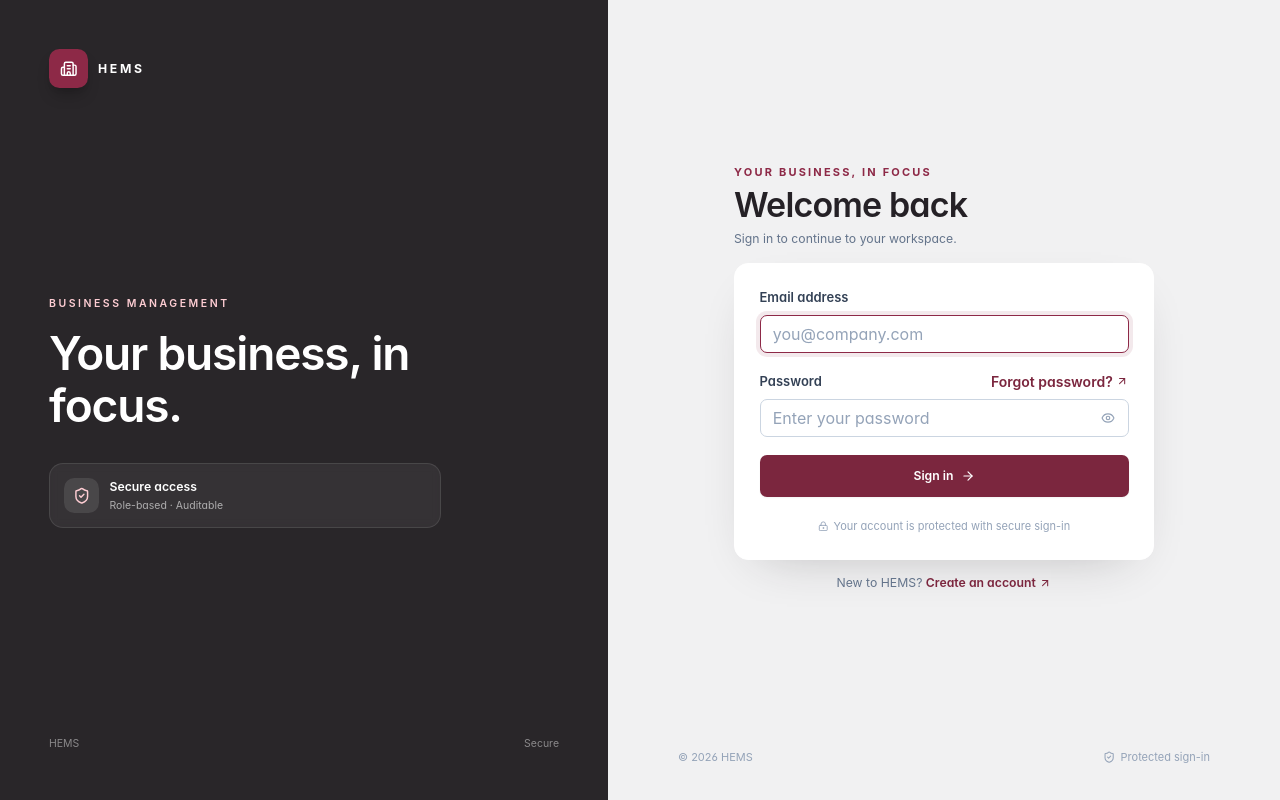
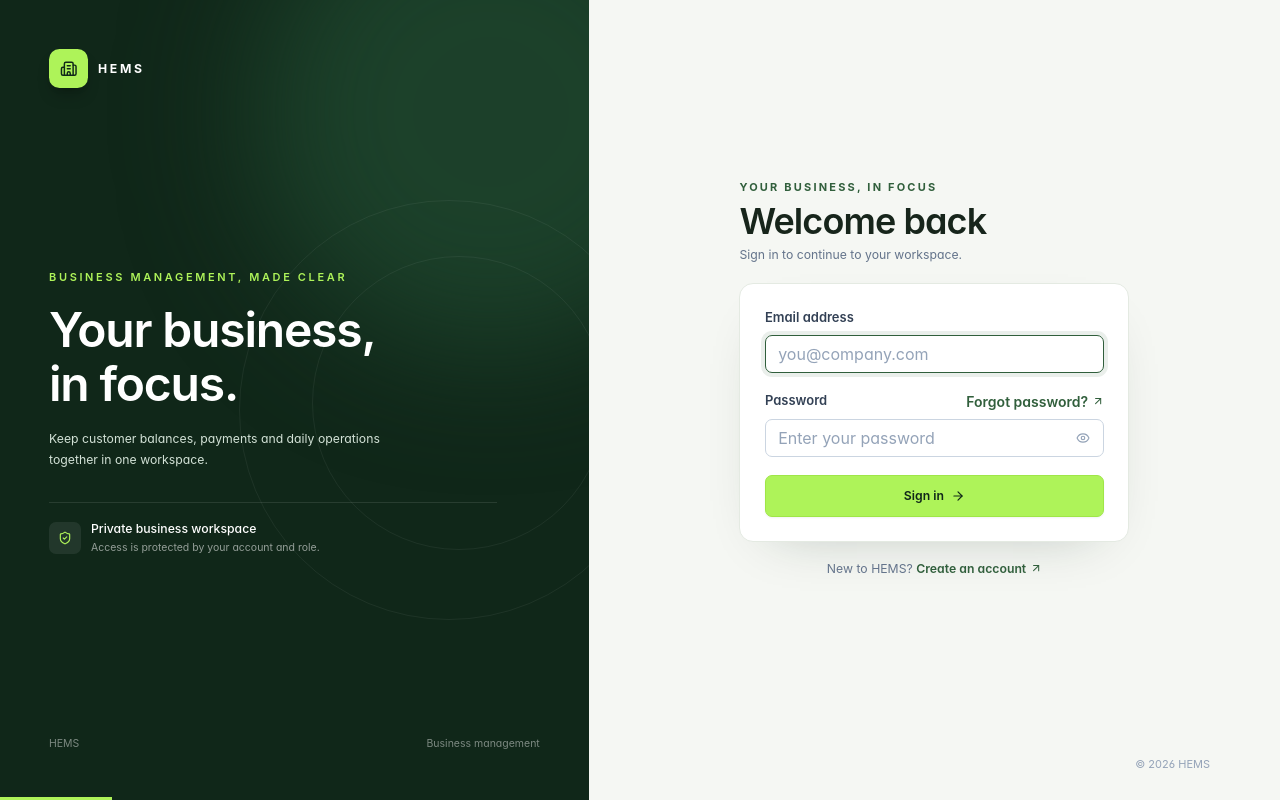
Before and after one commit to Sozi-source/hems, a Next.js app: page /login in a window 1280 px wide. Built offline with nearby package versions, Linux system fonts and the light colour scheme; no server answers; the database is empty.

Commit message:
chore: update project

```diff
--- a/src/app/(auth)/login/page.tsx
+++ b/src/app/(auth)/login/page.tsx
@@ -2,7 +2,7 @@
 
 import { useEffect, useState, type FormEvent } from 'react';
 import { useRouter } from 'next/navigation';
-import { ArrowRight, LockKeyhole } from 'lucide-react';
+import { ArrowRight } from 'lucide-react';
 import { AuthError, AuthInput } from '@/components/auth/auth-form';
 import { AuthLink, AuthShell } from '@/components/auth/auth-shell';
 import { createClient } from '@/lib/supabase/client';
@@ -34,18 +34,51 @@ export default function LoginPage() {
     } catch (err) { setError(err instanceof Error ? err.message : 'Could not sign in.'); setLoading(false); }
   }
 
-  return <AuthShell eyebrow="YOUR BUSINESS, IN FOCUS" title="Welcome back" description="Sign in to continue to your workspace." compact footer={<>New to HEMS? <AuthLink href="/signup">Create an account</AuthLink></>}>
-    <form onSubmit={handleSubmit} className="space-y-5 rounded-2xl border border-white bg-white p-5 shadow-[0_18px_50px_-28px_rgba(41,38,41,0.32)] sm:p-7">
-      {error && <AuthError>{error}</AuthError>}
-      <AuthInput id="email" label="Email address" type="email" autoComplete="email" placeholder="you@company.com" value={email} onChange={e => setEmail(e.target.value)} required autoFocus />
-      <div className="space-y-2">
-        <div className="flex items-center justify-between gap-2"><label htmlFor="password" className="text-[13px] font-semibold text-slate-700">Password</label><AuthLink href="/forgot-password">Forgot password?</AuthLink></div>
-        <AuthInput id="password" label="" type="password" autoComplete="current-password" placeholder="Enter your password" value={password} onChange={e => setPassword(e.target.value)} required />
-      </div>
-      <button type="submit" disabled={loading} className="inline-flex h-12 w-full items-center justify-center gap-2 rounded-lg bg-[#7b263e] px-5 text-sm font-semibold text-white shadow-sm transition hover:bg-[#692035] focus:outline-none focus:ring-4 focus:ring-[#8d2947]/20 disabled:cursor-wait disabled:opacity-65">
-        {loading ? <span className="h-4 w-4 animate-spin rounded-full border-2 border-white/40 border-t-white" /> : <>Sign in <ArrowRight className="h-4 w-4" /></>}
-      </button>
-      <p className="flex items-center justify-center gap-1.5 pt-1 text-[11px] text-slate-400"><LockKeyhole className="h-3 w-3" />Your account is protected with secure sign-in</p>
-    </form>
-  </AuthShell>;
+  return (
+    <AuthShell
+      eyebrow="YOUR BUSINESS, IN FOCUS"
+      title="Welcome back"
+      description="Sign in to continue to your workspace."
+      compact
+      footer={<>New to HEMS? <AuthLink href="/signup">Create an account</AuthLink></>}
+    >
+      <form onSubmit={handleSubmit} className="space-y-5 rounded-2xl border border-[#E4EAE2] bg-white p-5 shadow-[0_20px_55px_-34px_rgba(16,39,25,0.3)] sm:p-7">
+        {error && <AuthError>{error}</AuthError>}
+        <AuthInput
+          id="email"
+          label="Email address"
+          type="email"
+          autoComplete="email"
+          placeholder="you@company.com"
+          value={email}
+          onChange={(e) => setEmail(e.target.value)}
+          required
+          autoFocus
+        />
+        <div className="space-y-2">
+          <div className="flex items-center justify-between gap-2">
+            <label htmlFor="password" className="text-[13px] font-semibold text-slate-700">Password</label>
+            <AuthLink href="/forgot-password">Forgot password?</AuthLink>
+          </div>
+          <AuthInput
+            id="password"
+            label=""
+            type="password"
+            autoComplete="current-password"
+            placeholder="Enter your password"
+            value={password}
+            onChange={(e) => setPassword(e.target.value)}
+            required
+          />
+        </div>
+        <button
+          type="submit"
+          disabled={loading}
+          className="inline-flex h-12 w-full items-center justify-center gap-2 rounded-lg border border-[#9FE648] bg-[#AEF359] px-5 text-sm font-semibold text-[#102719] shadow-sm transition hover:bg-[#9FE648] focus:outline-none focus:ring-4 focus:ring-[#8DDBA0]/25 disabled:cursor-wait disabled:opacity-65"
+        >
+          {loading ? <span className="h-4 w-4 animate-spin rounded-full border-2 border-[#102719]/25 border-t-[#102719]" /> : <>Sign in <ArrowRight className="h-4 w-4" /></>}
+        </button>
+      </form>
+    </AuthShell>
+  );
 }
--- a/src/components/auth/auth-form.tsx
+++ b/src/components/auth/auth-form.tsx
@@ -18,7 +18,7 @@ export function AuthInput({
         <input
           id={id}
           type={isPassword && visible ? 'text' : type}
-          className="h-11 w-full rounded-lg border border-slate-300 bg-white px-3.5 text-sm text-slate-900 outline-none transition placeholder:text-slate-400 hover:border-slate-400 focus:border-[#8d2947] focus:ring-4 focus:ring-[#8d2947]/10 disabled:bg-slate-50"
+          className="h-11 w-full rounded-lg border border-slate-300 bg-white px-3.5 text-sm text-slate-900 outline-none transition placeholder:text-slate-400 hover:border-slate-400 focus:border-[#315F3C] focus:ring-4 focus:ring-[#315F3C]/10 disabled:bg-slate-50"
           {...props}
         />
         {isPassword && <button type="button" onClick={() => setVisible(!visible)} className="absolute inset-y-0 right-0 flex w-12 items-center justify-center text-slate-400 hover:text-slate-700" aria-label={visible ? 'Hide password' : 'Show password'}>{visible ? <EyeOff className="h-4 w-4" /> : <Eye className="h-4 w-4" />}</button>}
@@ -36,5 +36,5 @@ export function AuthNotice({ children }: { children: React.ReactNode }) {
 }
 
 export function AuthSubmit({ children, loading = false }: { children: React.ReactNode; loading?: boolean }) {
-  return <button type="submit" disabled={loading} className="inline-flex h-11 w-full items-center justify-center gap-2 rounded-lg border border-[#702035] bg-[#7b263e] px-5 text-sm font-semibold text-white shadow-sm transition hover:bg-[#692035] focus:outline-none focus:ring-4 focus:ring-[#8d2947]/20 disabled:cursor-wait disabled:opacity-65">{loading && <span className="h-4 w-4 animate-spin rounded-full border-2 border-white/40 border-t-white" />}{children}</button>;
+  return <button type="submit" disabled={loading} className="inline-flex h-11 w-full items-center justify-center gap-2 rounded-lg border border-[#9fe648] bg-[#AEF359] px-5 text-sm font-semibold text-[#102719] shadow-sm transition hover:bg-[#9fe648] focus:outline-none focus:ring-4 focus:ring-[#8DDBA0]/25 disabled:cursor-wait disabled:opacity-65">{loading && <span className="h-4 w-4 animate-spin rounded-full border-2 border-[#102719]/25 border-t-[#102719]" />}{children}</button>;
 }
--- a/src/components/auth/auth-shell.tsx
+++ b/src/components/auth/auth-shell.tsx
@@ -17,53 +17,78 @@ export function AuthShell({
   compact?: boolean;
 }) {
   return (
-    <main className="min-h-dvh bg-[#f1f1f2] text-slate-900">
-      <div className="grid min-h-dvh w-full lg:grid-cols-[0.95fr_1.05fr]">
-        <aside className="relative hidden flex-col justify-between overflow-hidden bg-[#292629] p-10 text-white lg:flex xl:p-14">
+    <main className="min-h-dvh bg-[#F5F7F3] text-slate-900">
+      <div className="grid min-h-dvh w-full lg:grid-cols-[0.92fr_1.08fr]">
+        <aside className="relative hidden flex-col justify-between overflow-hidden bg-[#102719] p-10 text-white lg:flex xl:p-14">
+          <div aria-hidden="true" className="pointer-events-none absolute inset-0 overflow-hidden">
+            <div className="absolute -right-40 -top-36 h-[34rem] w-[34rem] rounded-full bg-[#214A30]/75 blur-3xl" />
+            <div className="absolute -right-20 top-1/4 h-[30rem] w-[30rem] rounded-full border border-white/[0.06]" />
+            <div className="absolute -right-5 top-[32%] h-[21rem] w-[21rem] rounded-full border border-white/[0.06]" />
+            <div className="absolute bottom-0 left-0 h-1 w-32 bg-[#AEF359]" />
+          </div>
+
           <div className="relative z-10">
             <Link href="/login" className="inline-flex items-center gap-3" aria-label="HEMS home">
-              <span className="flex h-11 w-11 items-center justify-center rounded-xl bg-[#8d2947] shadow-lg shadow-black/20">
+              <span className="flex h-11 w-11 items-center justify-center rounded-xl bg-[#AEF359] text-[#102719] shadow-lg shadow-black/20">
                 <Building2 className="h-5 w-5" />
               </span>
               <span className="text-sm font-bold tracking-[0.22em]">HEMS</span>
             </Link>
           </div>
-          <div className="relative z-10 max-w-md py-12">
-            <p className="mb-5 text-xs font-semibold uppercase tracking-[0.24em] text-rose-200">Business management</p>
-            <h2 className="text-4xl font-semibold leading-[1.12] tracking-tight xl:text-[46px]">Your business, in focus.</h2>
-            <div className="mt-9 flex items-center gap-3 rounded-2xl border border-white/10 bg-white/[0.06] p-4 backdrop-blur-sm">
-              <span className="flex h-10 w-10 shrink-0 items-center justify-center rounded-xl bg-white/10 text-rose-200"><ShieldCheck className="h-5 w-5" /></span>
-              <div><p className="text-sm font-semibold">Secure access</p><p className="mt-1 text-xs text-white/60">Role-based · Auditable</p></div>
+
+          <div className="relative z-10 max-w-lg py-12">
+            <p className="mb-5 text-[11px] font-semibold uppercase tracking-[0.24em] text-[#AEF359]">
+              Business management, made clear
+            </p>
+            <h2 className="text-4xl font-semibold leading-[1.12] tracking-tight xl:text-[48px]">
+              Your business,<br />in focus.
+            </h2>
+            <p className="mt-5 max-w-sm text-sm leading-6 text-[#D2E1D6]">
+              Keep customer balances, payments and daily operations together in one workspace.
+            </p>
+            <div className="mt-9 flex items-center gap-3 border-t border-white/10 pt-5">
+              <span className="flex h-9 w-9 shrink-0 items-center justify-center rounded-lg bg-white/[0.08] text-[#AEF359]">
+                <ShieldCheck className="h-4 w-4" />
+              </span>
+              <div>
+                <p className="text-sm font-medium text-white">Private business workspace</p>
+                <p className="mt-1 text-xs text-white/55">Access is protected by your account and role.</p>
+              </div>
             </div>
           </div>
+
           <div className="relative z-10 flex items-center justify-between text-xs text-white/45">
-            <span>HEMS</span><span>Secure</span>
+            <span>HEMS</span>
+            <span>Business management</span>
           </div>
         </aside>
 
-        <section className="flex min-h-dvh flex-col bg-[#f1f1f2] px-4 py-4 sm:px-10 sm:py-10 lg:px-14 xl:px-20">
-          <div className="mb-6 flex items-center justify-between gap-3 lg:hidden sm:mb-10">
+        <section className="flex min-h-dvh flex-col bg-[#F5F7F3] px-5 py-5 sm:px-10 sm:py-8 lg:px-14 xl:px-20">
+          <div className="mb-6 flex items-center lg:hidden sm:mb-10">
             <Link href="/login" className="inline-flex items-center gap-2.5" aria-label="HEMS home">
-              <span className="flex h-10 w-10 items-center justify-center rounded-xl bg-[#7b263e] text-white"><Building2 className="h-5 w-5" /></span>
+              <span className="flex h-10 w-10 items-center justify-center rounded-xl bg-[#AEF359] text-[#102719]">
+                <Building2 className="h-5 w-5" />
+              </span>
               <span className="text-sm font-bold tracking-[0.2em]">HEMS</span>
             </Link>
-            <span className="inline-flex items-center gap-1.5 rounded-full border border-[#d9d2d5] bg-white/70 px-2.5 py-1.5 text-[10px] font-semibold tracking-wide text-[#7b263e] shadow-sm">
-              <ShieldCheck className="h-3.5 w-3.5" />
-              Secure workspace
-            </span>
           </div>
-          <div className="mx-auto flex w-full max-w-[400px] flex-1 flex-col justify-center py-2 sm:max-w-[420px] sm:py-4">
-            <div className={compact ? 'mb-3 sm:mb-4' : 'mb-6 sm:mb-8'}>
-              {eyebrow && <p className="mb-2.5 text-[10px] font-bold uppercase tracking-[0.2em] text-[#8d2947] sm:mb-3 sm:text-[11px]">{eyebrow}</p>}
-              <h1 className="text-2xl font-semibold tracking-tight text-[#252126] sm:text-[34px]">{title}</h1>
-              {description && <p className="mt-1.5 text-sm leading-5 text-slate-500 sm:mt-2.5 sm:leading-6">{description}</p>}
+
+          <div className="mx-auto flex w-full max-w-[390px] flex-1 flex-col justify-center py-2 sm:py-4">
+            <div className={compact ? 'mb-4 sm:mb-5' : 'mb-6 sm:mb-8'}>
+              {eyebrow && (
+                <p className="mb-2.5 text-[10px] font-bold uppercase tracking-[0.2em] text-[#315F3C] sm:mb-3 sm:text-[11px]">
+                  {eyebrow}
+                </p>
+              )}
+              <h1 className="text-3xl font-semibold tracking-tight text-[#17251B] sm:text-[36px]">{title}</h1>
+              {description && <p className="mt-2 text-sm leading-5 text-slate-500 sm:leading-6">{description}</p>}
             </div>
             {children}
-            {footer && <div className={compact ? 'mt-3 text-center text-[13px] text-slate-500 sm:mt-4 sm:text-sm' : 'mt-5 text-center text-[13px] text-slate-500 sm:mt-7 sm:text-sm'}>{footer}</div>}
+            {footer && <div className="mt-4 text-center text-[13px] text-slate-500 sm:mt-5 sm:text-sm">{footer}</div>}
           </div>
-          <div className="mt-5 flex flex-wrap items-center justify-center gap-x-5 gap-y-2 text-[10px] text-slate-400 sm:mt-8 sm:text-[11px] lg:justify-between">
+
+          <div className="mt-5 flex items-center justify-center text-[10px] text-slate-400 sm:mt-8 sm:text-[11px] lg:justify-end">
             <span>© {new Date().getFullYear()} HEMS</span>
-            <span className="inline-flex items-center gap-1.5"><ShieldCheck className="h-3.5 w-3.5" />Protected sign-in</span>
           </div>
         </section>
       </div>
@@ -72,5 +97,10 @@ export function AuthShell({
 }
 
 export function AuthLink({ href, children }: { href: string; children: React.ReactNode }) {
-  return <Link href={href} className="inline-flex items-center gap-1 font-semibold text-[#7b263e] transition hover:text-[#5f1d30]">{children}<ArrowUpRight className="h-3.5 w-3.5" /></Link>;
+  return (
+    <Link href={href} className="inline-flex items-center gap-1 font-semibold text-[#315F3C] transition hover:text-[#102719]">
+      {children}
+      <ArrowUpRight className="h-3.5 w-3.5" />
+    </Link>
+  );
 }
```
